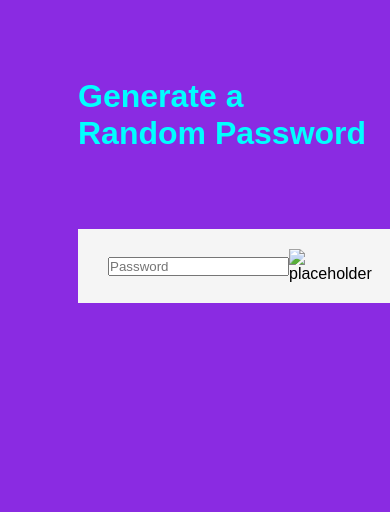
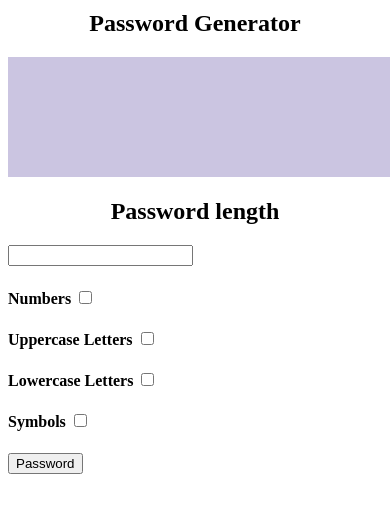
Before and after one commit to safwaan41/Password-Generator, a plain HTML site: page index.html in a window 390 px wide. Drawn offline with Linux system fonts and the light colour scheme.

Commit message:
index css and js done

```diff
--- a/index.html
+++ b/index.html
@@ -1,22 +1,67 @@
 <!DOCTYPE html>
 <html>
 <head>
-    <meta name="viewport" content="width=device-width, inital-scale=1.0">
-    <title>Random Password Generator</title>
+    <meta name="viewport" content="width=device-width, initial-scale=1.0">
+    <title>
+        Password Generator
+    </title>
     <link rel="stylesheet" href="style.css">
 </head>
 <body>
-<div class="container">
-    <h1>
-        Generate a <br> Random Password
-    </h1>
-    <div class="display">
-        <input type="text" id="password" placeholder="Password">
-        <img src="/Password-Generator/assets/" alt="placeholder"
-    </div>
-</div>
+    <main>
+        <h2>
+            Password Generator
+        </h2>
+
+        <section class="resultsContainer">
+            <span id="result"></span>
+
+        </section>
+
+        <section>
+            <h4>
+                <h2>
+                    Password length
+                </h2>
+                <input type="text" id="length"/>
+            </h4>
+
+            <h4>
+                <label>
+                    Numbers
+                </label>
+                <input type="checkbox" id="numbers"/>
+            </h4>
+
+            <h4>
+                <label>
+                    Uppercase Letters
+                </label>
+                <input type="checkbox" id="uppercase"/>
+            </h4>
+
+            <h4>
+                <label>
+                    Lowercase Letters
+                </label>
+                <input type="checkbox" id="lowercase"/>
+            </h4>
+
+            <h4>
+                <label>
+                    Symbols
+                </label>
+                <input type="checkbox" id="symbols" />
+            </h4>
+
+        </section>
+        <button id="generate">
+            Password
+        </button>
+    </main>
 
 
+<script src="script.js"></script>
 
 </body>
 </html>
--- a/script.js
+++ b/script.js
@@ -0,0 +1,81 @@
+//SET ALL ELEMENTS THAT INTERACT
+var generateButtonElement = document.getElementById ("generate");
+var symbolsElement = document.getElementById ("symbols");
+var numbersElement = document.getElementById ("numbers");
+var lowerCaseElement = document.getElementById ("lowercase");
+var upperCaseElement = document.getElementById ("uppercase");
+var lengthElement = document.getElementById ("length");
+var finalElement = document.getElementById ("result");
+
+//CHECK WHICH BOXES WERE CHOSEN
+generate.addEventListener('click', () =>
+{
+	var length = lengthElement.value;
+
+    var hasSymbols = symbolsElement.checked;
+
+    var hasNumbers = numbersElement.checked;
+
+    var hasUpperCase = upperCaseElement.checked;
+
+    var hasLowerCase = lowerCaseElement.checked;
+
+	finalElement.innerText = generatePassword (hasLowerCase, hasUpperCase, hasNumbers, hasSymbols, length);
+});
+
+var functionRand =
+{
+	symbol: symbol,
+    upper: upper,
+    lower: lower,
+	number: number,
+
+}
+
+//48 is where numbers start
+function number()
+{
+	return + String.fromCharCode(Math.floor(Math.random() * 10 ) + 48);
+}
+//symbols to use
+function symbol()
+{
+	var symbols = "?><+=_-)(*&^%$#@!~"
+	return symbols[Math.floor(Math.random() * symbols.length)];
+}
+//97 is where lowercase start
+//TIMES 26 LETTERS IN ALPHABET
+function lower()
+{
+	return String.fromCharCode(Math.floor(Math.random() * 26) + 97);
+}
+//65 is where uppercase start
+function upper()
+{
+	return String.fromCharCode(Math.floor(Math.random() * 26) + 65);
+}
+
+function generatePassword(lower, upper, number, symbol, length)
+{
+	var output = "";
+	var count = number + symbol + lower + upper;
+	var arrayType = [{upper} , {lower} , {number} , {symbol} ].filter(item => Object.values(item)[0]);
+
+	if(count == 0)
+    {
+		return "PICK A NUMBER WITH THE PROVIDED CRITERIA";
+	}
+
+	for (var i=0; i < length; i += count)
+    {
+		arrayType.forEach(type =>
+        {
+			var banana = Object.keys(type)[0];
+			output += functionRand [banana]();
+		});
+	}
+
+	var password = output
+
+	return password;
+}
--- a/style.css
+++ b/style.css
@@ -1,38 +1,22 @@
-*
+h2
 {
-    margin: 0;
-    padding: 0;
-    font-family: Arial, Helvetica, sans-serif;
-    box-sizing: border-box;
+	margin: 10px 0 20px;
+	text-align: center;
 }
 
-body
+.resultsContainer
 {
-    background-color: blueviolet;
-    color: aqua;
+	background-color: rgba(126, 111, 179, 0.4);
+	display: block;
+	align-items: center;
+	font-size: 20px;
+	padding: 10px 10px;
+	height: 100px;
+	width: 100%;
 }
 
-.container
-{
-    margin: 20%;
-    width: 80%;
-    max-width: 800px;
+@media screen and (max-width: 500px) {
+	.resultsContainer {
+		font-size: 22px;
+	}
 }
-
-.display
-{
-    width: 100%;
-    margin-top: 77px;
-    margin-bottom: 55px;
-    background: whitesmoke;
-    color: black;
-    display: flex;
-    align-items: center;
-    justify-content: space-between;
-    padding: 20px 30px;
-}
-
-.container h1
-{
-    font-weight: bold;
-}
```
